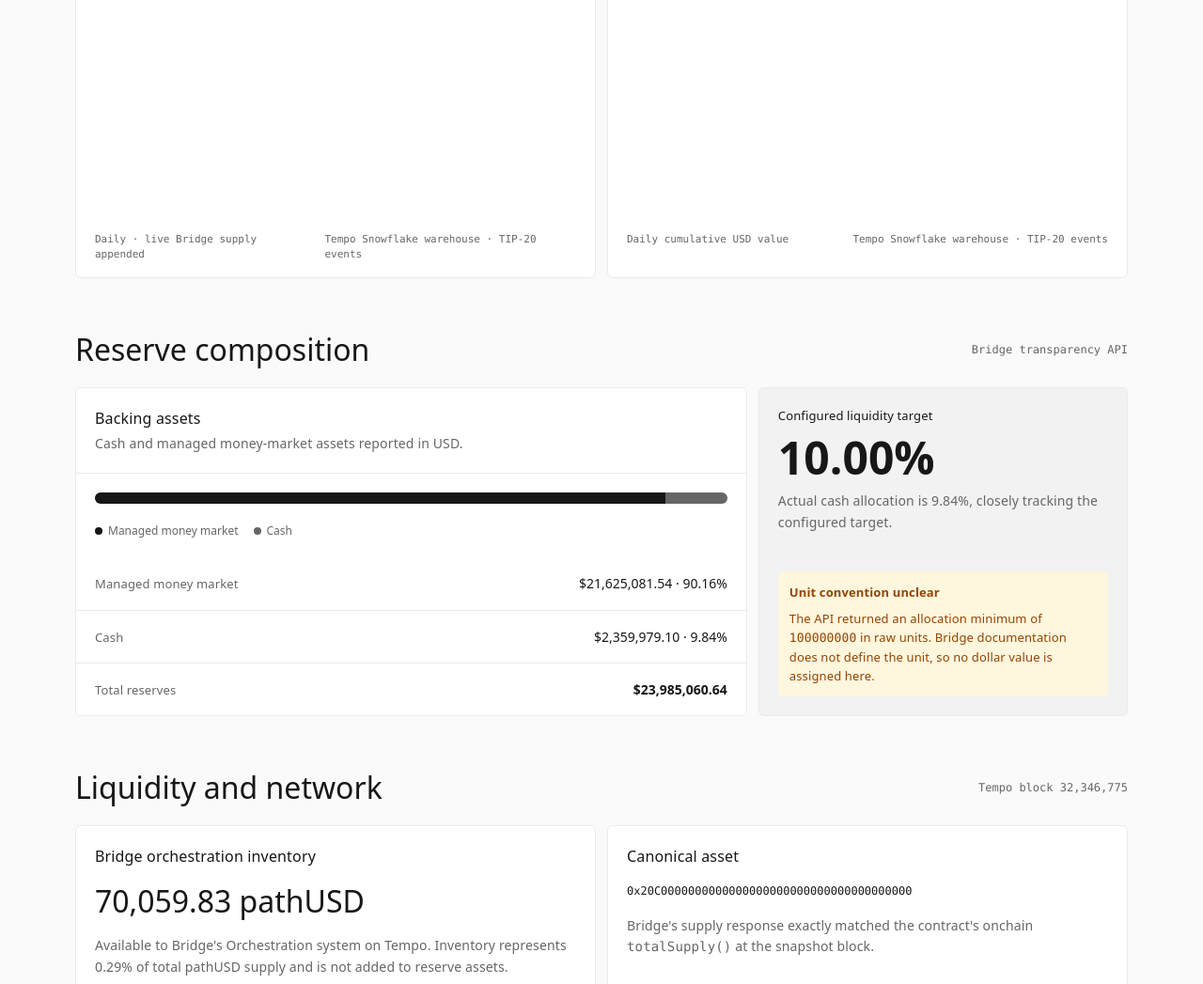
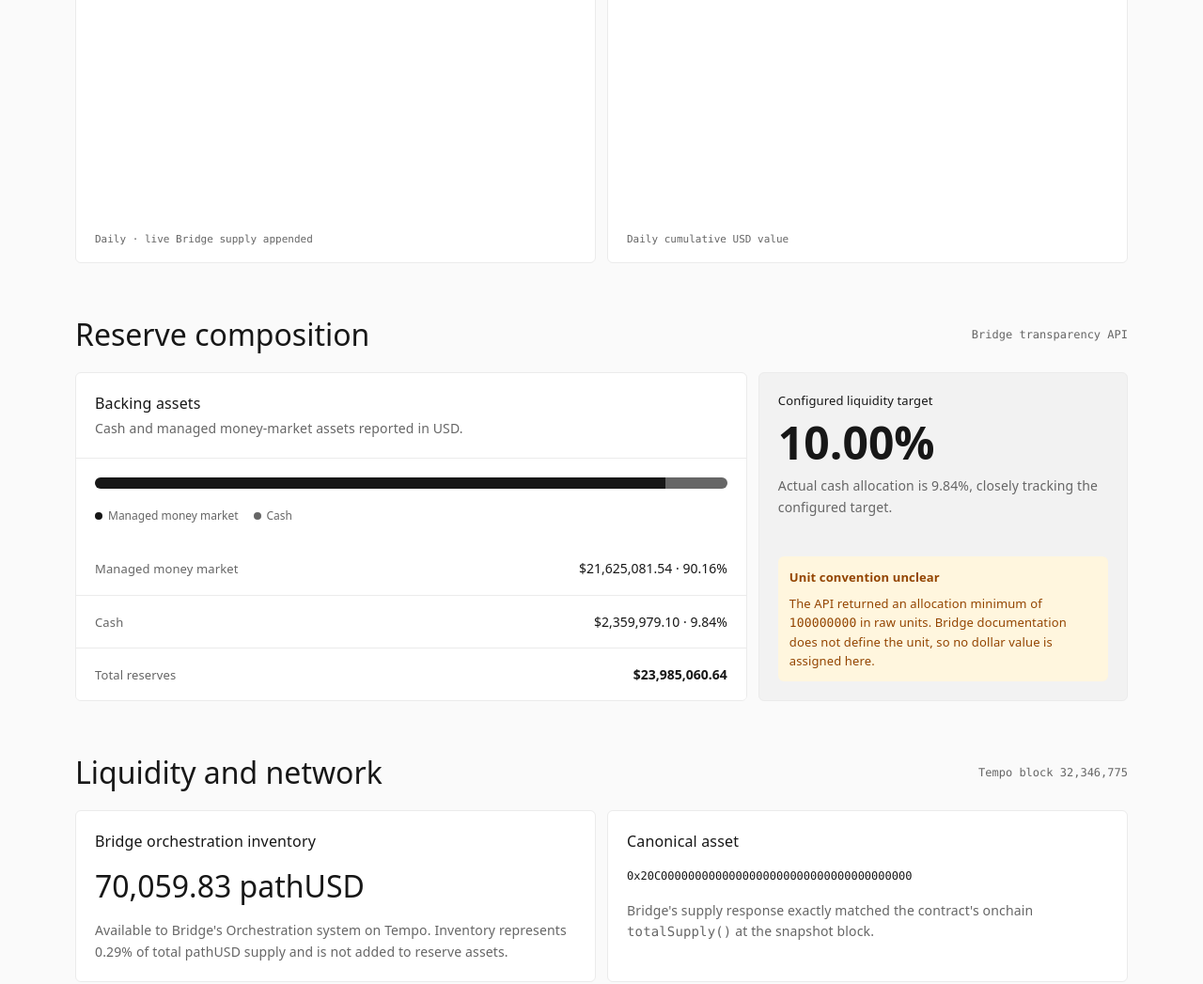
Before and after one commit to tempoxyz/pathusd-reserves, a plain HTML site: page index.html in a window 1280 px wide. Shown: the part 996-2043 px from the top of the page at 94% size. Drawn offline with Linux system fonts and the light colour scheme; no server answers.

Commit message:
fix: remove warehouse captions from history charts

```diff
--- a/index.html
+++ b/index.html
@@ -950,7 +950,6 @@
             </div>
             <div class="trend-footer">
               <span class="trend-source">Daily · live Bridge supply appended</span>
-              <span class="trend-source">Tempo Snowflake warehouse · TIP-20 events</span>
             </div>
           </article>
 
@@ -977,7 +976,6 @@
             </div>
             <div class="trend-footer">
               <span class="trend-source">Daily cumulative USD value</span>
-              <span class="trend-source">Tempo Snowflake warehouse · TIP-20 events</span>
             </div>
           </article>
         </div>
```
